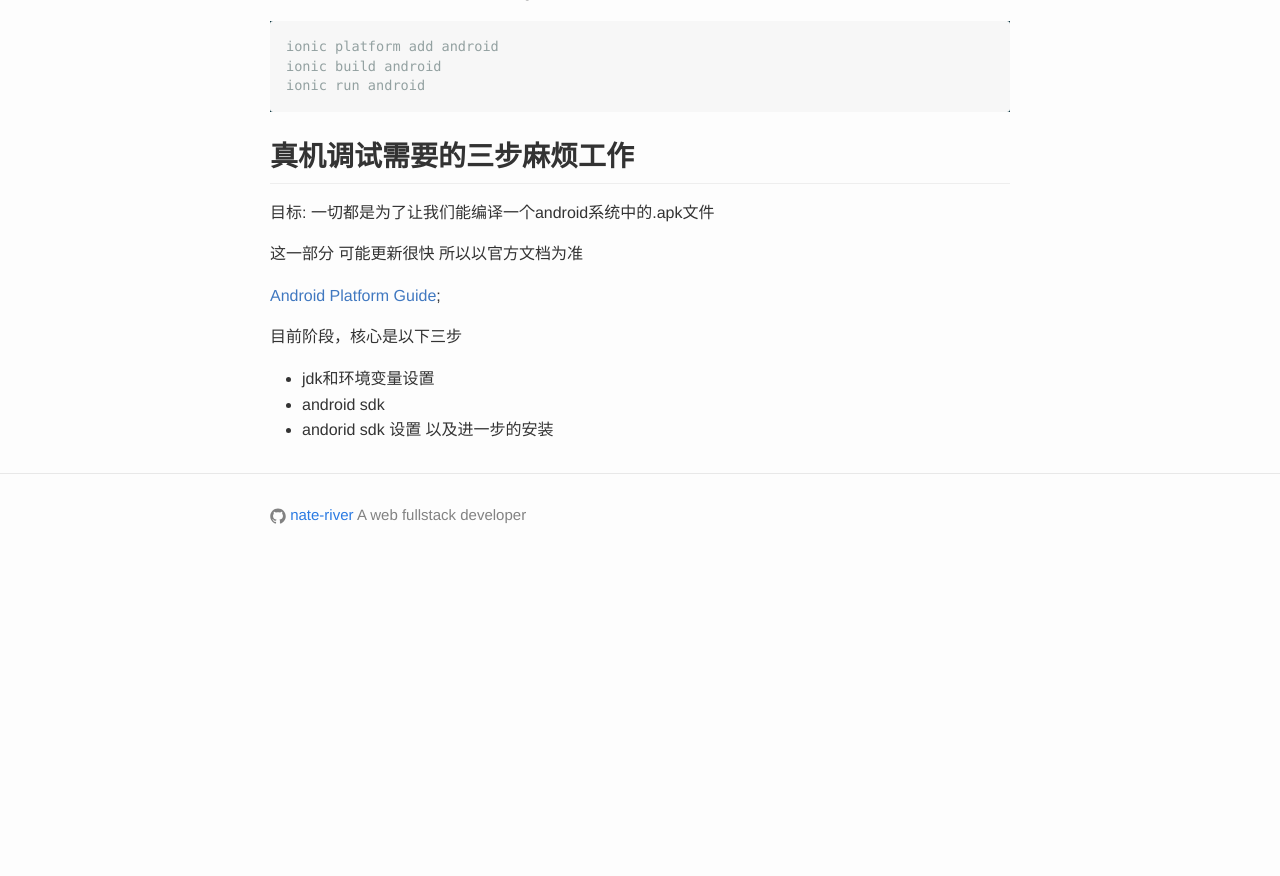
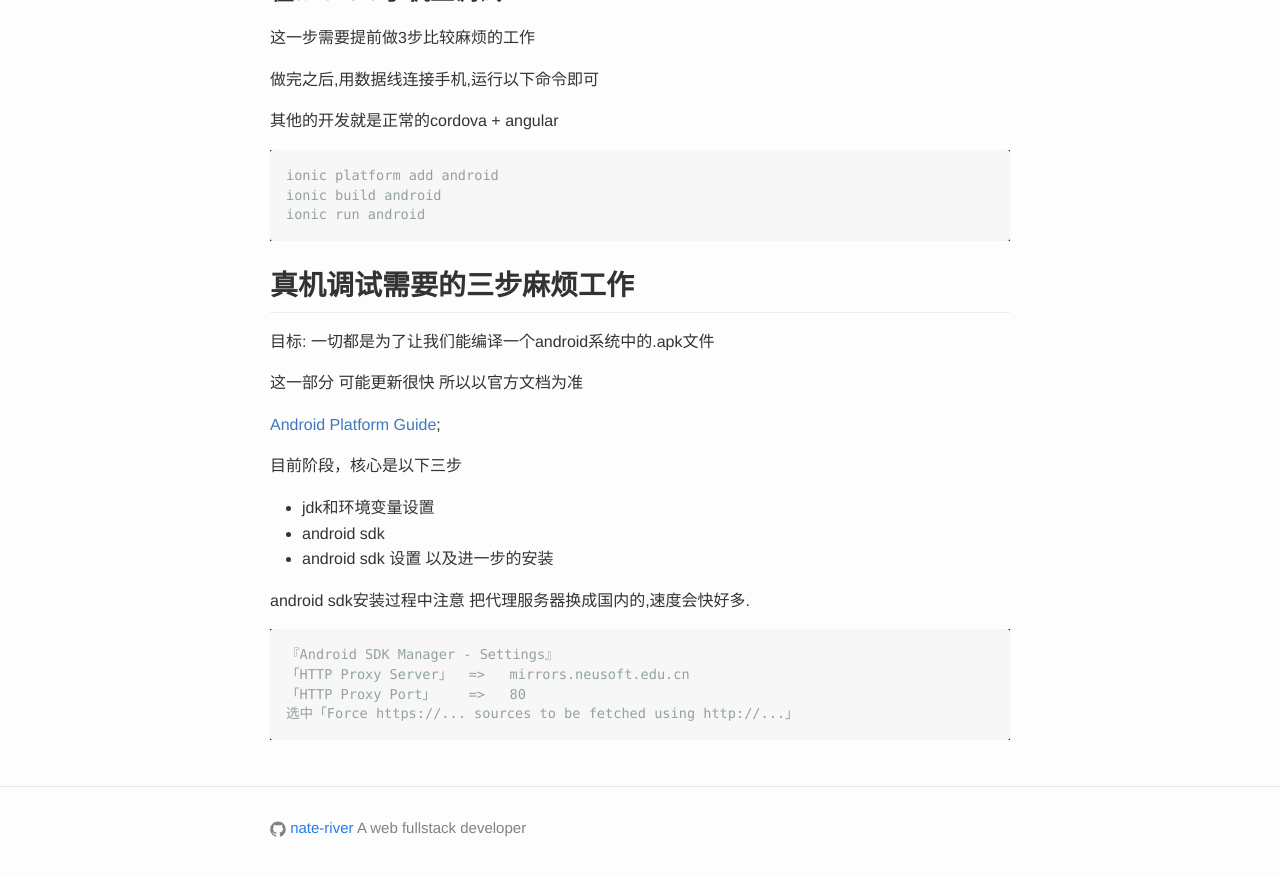
Before and after one commit to nate-river/blog, a Jekyll site: the page built from _posts/2016-05-18-ionic.markdown, in a window 1280 px wide and 900 px high, scrolled down 1503 px. Shown: the top 876 px of the window. Built offline with Jekyll 4.4.1, drawn with Linux system fonts in a browser that asks for light colours; before the commit the page ends 2089 px from its top, so only the background shows below that; some of the changed text lies outside the part shown.

Commit message:
国内镜像

````diff
--- a/_posts/2016-05-18-ionic.markdown
+++ b/_posts/2016-05-18-ionic.markdown
@@ -15,6 +15,12 @@
 
 安装 [lantern](https://github.com/getlantern/lantern)
 
+或者 .编辑 ~/.npmrc 加入下面内容
+
+```shell
+//采用国内镜像
+registry = http://registry.cnpmjs.org
+```
 
 ###  安装 cordova   ionic
 
@@ -87,4 +93,13 @@
 
 * jdk和环境变量设置
 * android sdk
-* andorid sdk 设置 以及进一步的安装
+* android sdk 设置 以及进一步的安装
+
+android sdk安装过程中注意 把代理服务器换成国内的,速度会快好多.
+
+```
+『Android SDK Manager - Settings』
+「HTTP Proxy Server」  =>   mirrors.neusoft.edu.cn
+「HTTP Proxy Port」    =>   80
+选中「Force https://... sources to be fetched using http://...」
+```
````
